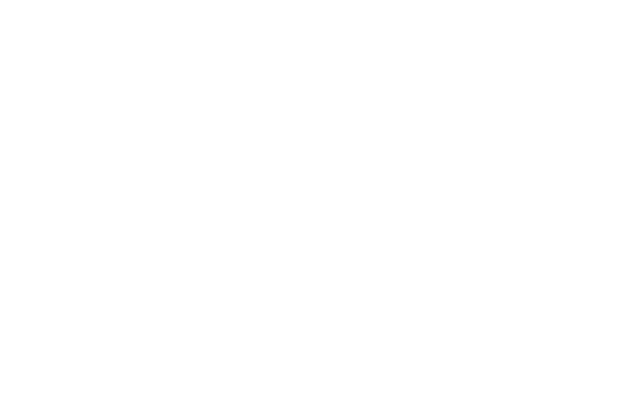
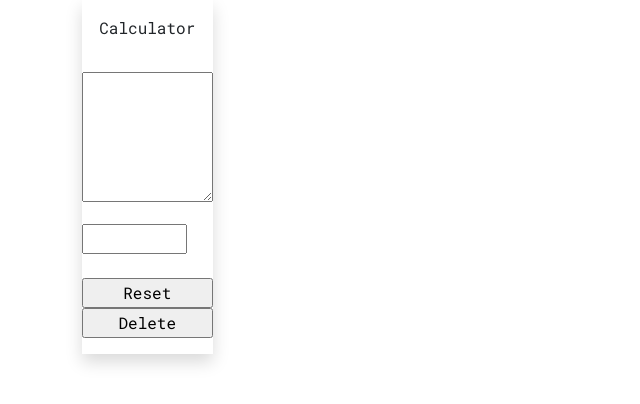
Before and after one commit to Wraytheon/bootstrap-Calc, a plain HTML site: page index.html in a window 1280 px wide. Shown: the whole page, without its empty margins (0-640 px from the left). Drawn offline with nearby package versions, Linux system fonts and the light colour scheme.

Commit message:
added history, output, reset and delete elements

```diff
--- a/assets/css/custom.css
+++ b/assets/css/custom.css
@@ -0,0 +1,6 @@
+/*  {
+    outline: red 1px solid;
+} */
+body {
+    font-family: 'Roboto Mono', monospace;
+}
--- a/index.html
+++ b/index.html
@@ -13,6 +13,62 @@
     <link rel="stylesheet" href="assets/css/custom.css">
   </head>
   <body>
+    <!--*Entire page-->
+    <div id="app" class="container">
+        <div class="row">
+            <div class="col-lg-3">
+            <div class="col-lg-6 text-center shadow pb-3">
+                <div class="row py-3">
+                    <div class="col">
+                        Calculator
+                    </div>
+                </div>
+                <!--* History area -->
+                <div class="row">
+                    <div class="col my-3">
+                        <textarea id="history" class="p-3 w-100 text-right text-light" rows="4" readonly > </textarea>
+                    </div>
+                </div>
+                <!--* Result/output area -->
+                <div class="row pb-4">
+                    <div class="col-10">
+                        <input id="result" type="text" class="w-100">
+                    </div>
+                </div>
+                <!--* Result/output area -->
+
+                <div class="row">
+                    <div class="col">
+                        <div class="row">
+                            <!--*Reset button -->
+                            <div class="col">
+                                <input type="button" value="Reset" class="w-100">
+                            </div>
+                            <!--* Delete Button -->
+                            <div class="col">
+                                <input type="button" value="Delete" class="w-100">
+                            </div>
+                        </div>
+
+
+                    </div>
+                </div>
+                    <!-- </div>
+                    <div class="col-4">
+                        <div class="row">
+                            <div class="col">
+                                <input type="button" value="1" class="w-100"
+                            </div>
+                        </div>
+                    </div>
+                </div> -->
+
+            </div>
+            </div>
+        </div>
+    </div>
+
+
 
     <!--Custom JS-->
     <script src="assets/js/custom.js"></script>
```
Also changed, not shown: assets/design/calculatorDesign.jpg (added).
